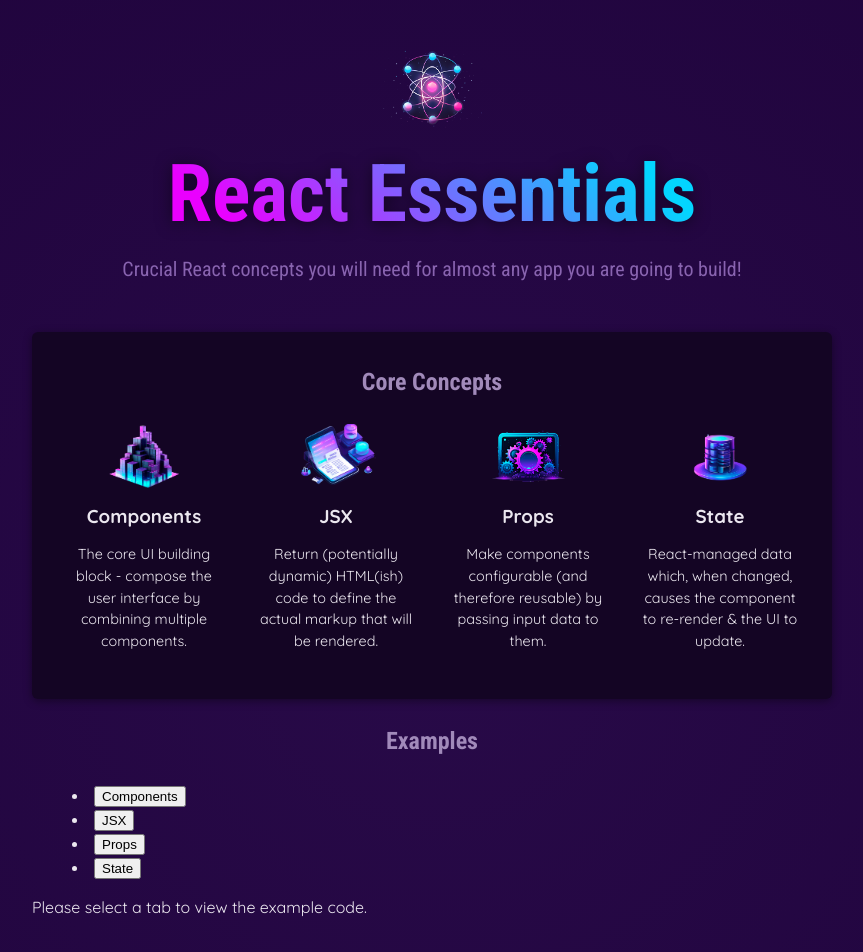
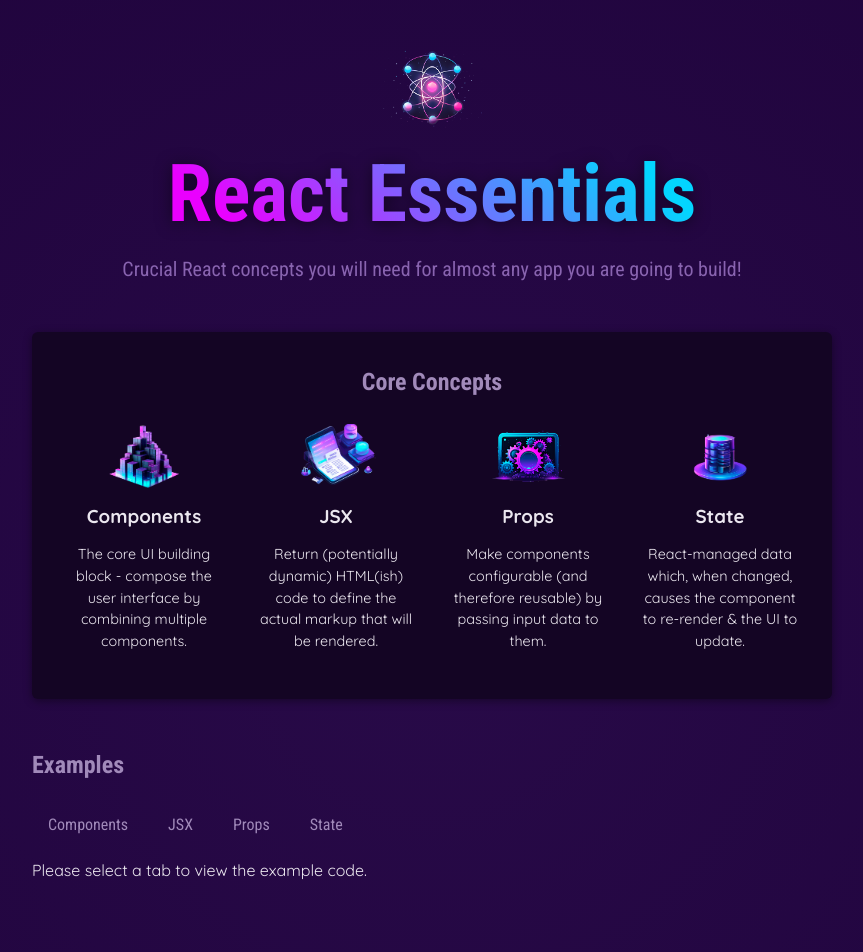
Before and after one commit to velimir1995/react-starting_project, a React (Vite) app: page / in a window 1280 px wide. Shown: the top 952 px of the page, without its empty margins (208-1071 px from the left). Built offline with nearby package versions, Linux system fonts and the light colour scheme.

Commit message:
Implement some props forwarding

```diff
--- a/src/components/Examples.jsx
+++ b/src/components/Examples.jsx
@@ -25,8 +25,7 @@ export default function Examples() {
   }
 
   return (
-    <Section id='examples'>
-      <h2>Examples</h2>
+    <Section id='examples' title='Examples'>
       <menu>
         <TabButton isSelected={selectedTab === 'components'}onClick={() => { handleClick('components') }}>Components</TabButton>
         <TabButton isSelected={selectedTab === 'jsx'}onClick={() => { handleClick('jsx') }}>JSX</TabButton>
--- a/src/components/Section.jsx
+++ b/src/components/Section.jsx
@@ -1,6 +1,6 @@
-export default function Section({ title, children }) {
+export default function Section({ title, children, ...props }) {
   return (
-    <section>
+    <section {...props}>
       <h2>{title}</h2>
       {children}
     </section>
--- a/src/components/TabButton.jsx
+++ b/src/components/TabButton.jsx
@@ -1,5 +1,5 @@
-export default function TabButton({ children, onClick, isSelected }) {
+export default function TabButton({ children, isSelected, ...props }) {
   return (
-    <li><button className={ isSelected ? 'active' : null } onClick={onClick}>{children}</button></li>
+    <li><button className={ isSelected ? 'active' : null } {...props}>{children}</button></li>
   );
 }
```
